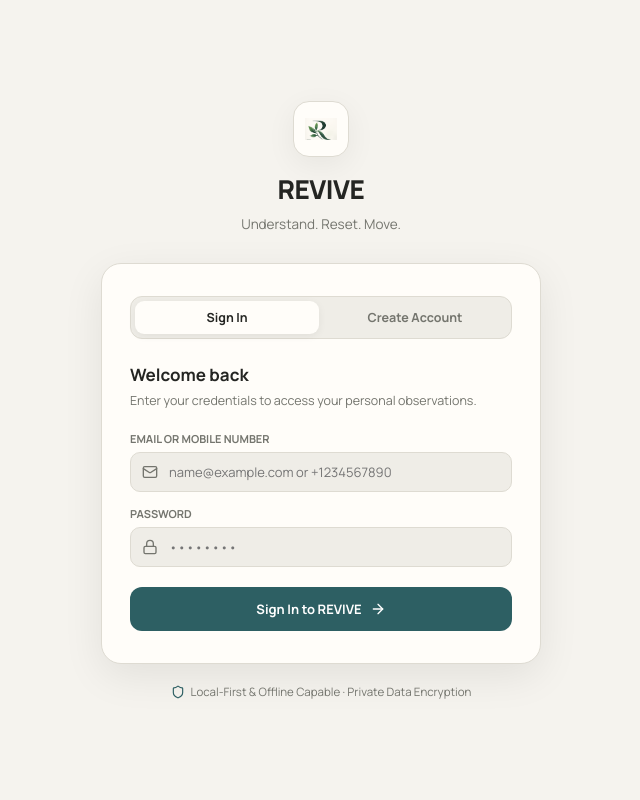
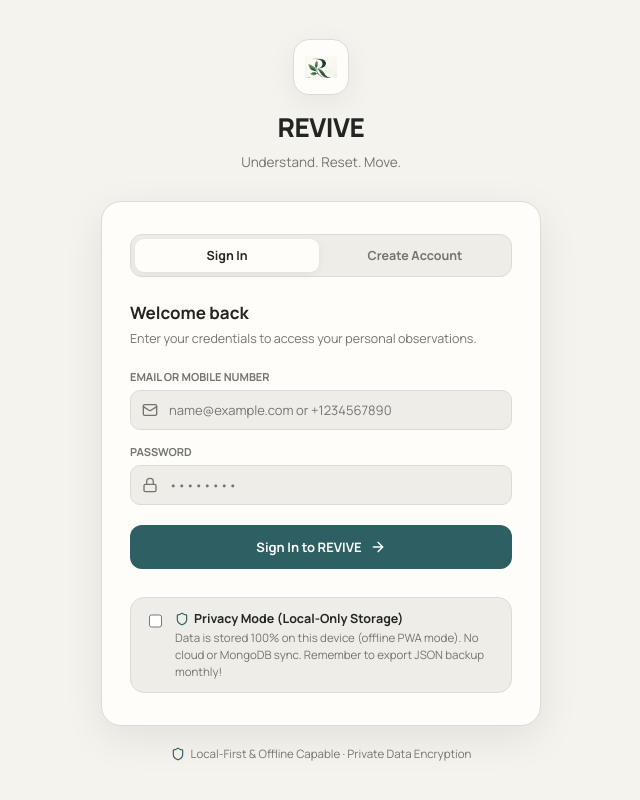
Before and after one commit to LeadWithAnkit/Revivee, a React (Vite) app: page /auth in a window 1280 px wide. Shown: the whole page, without its empty margins (319-959 px from the left). Built offline with nearby package versions, Linux system fonts and the light colour scheme.

Commit message:
Add Privacy Mode (Local-Only Storage) with monthly JSON backup export banner

```diff
--- a/src/components/Layout.tsx
+++ b/src/components/Layout.tsx
@@ -1,5 +1,5 @@
 import { NavLink, Outlet, Navigate, useNavigate } from "react-router-dom";
-import { CalendarDays, ChartNoAxesCombined, Compass, Focus, Home, Library, Map, Menu, Moon, RotateCcw, Settings, Sparkles, X, LogOut, User as UserIcon } from "lucide-react";
+import { CalendarDays, ChartNoAxesCombined, Compass, Focus, Home, Library, Map, Menu, Moon, RotateCcw, Settings, Sparkles, X, LogOut, User as UserIcon, Shield, Download } from "lucide-react";
 import { useEffect, useState } from "react";
 import { useTheme, useAuth } from "../context";
 import { Chatbot } from "./Chatbot";
@@ -29,6 +29,22 @@ export function Layout() {
   useEffect(() => {
     db.checkConnectionStatus().then(setStatus);
   }, []);
+
+  const handleExportBackup = async () => {
+    try {
+      const data = await db.exportAll();
+      const blob = new Blob([JSON.stringify(data, null, 2)], { type: "application/json" });
+      const url = URL.createObjectURL(blob);
+      const a = document.createElement("a");
+      a.href = url;
+      const monthStr = new Date().toISOString().slice(0, 7);
+      a.download = `revive-privacy-backup-${monthStr}.json`;
+      a.click();
+      URL.revokeObjectURL(url);
+    } catch (err) {
+      console.error("Export error", err);
+    }
+  };
 
   // Protect all app routes: If not logged in, redirect to /auth
   if (!currentUser) {
@@ -97,7 +113,7 @@ export function Layout() {
                   textOverflow: "ellipsis"
                 }}
               >
-                {currentUser.name || currentUser.identifier}
+                {currentUser.name || currentUser.identifier} {currentUser.isPrivacyMode ? "🔒" : ""}
               </span>
             </div>
             <button
@@ -142,6 +158,38 @@ export function Layout() {
             <span className="status-dot" style={{ background: status.connected ? "#10b981" : "#ef4444" }} />
           </div>
         </header>
+
+        {/* Monthly Privacy Mode Backup Banner */}
+        {currentUser?.isPrivacyMode && (
+          <div
+            style={{
+              background: "color-mix(in srgb, var(--accent) 12%, var(--surface))",
+              borderBottom: "1px solid var(--line)",
+              padding: "10px 20px",
+              display: "flex",
+              alignItems: "center",
+              justifyContent: "space-between",
+              gap: "12px",
+              fontSize: "12px",
+              color: "var(--ink)"
+            }}
+          >
+            <div style={{ display: "flex", alignItems: "center", gap: "8px" }}>
+              <Shield size={16} color="var(--accent)" />
+              <span>
+                <strong>Privacy Mode Active:</strong> All data is stored 100% locally on this device. Export your JSON backup monthly!
+              </span>
+            </div>
+            <button
+              className="btn btn-primary"
+              onClick={handleExportBackup}
+              style={{ padding: "5px 12px", fontSize: "11.5px", gap: "5px", whiteSpace: "nowrap" }}
+            >
+              <Download size={13} /> Export JSON
+            </button>
+          </div>
+        )}
+
         <Outlet />
         <Chatbot />
       </main>
--- a/src/context.tsx
+++ b/src/context.tsx
@@ -8,8 +8,8 @@ type ContextValue = {
   theme: Theme;
   toggleTheme: () => void;
   currentUser: User | null;
-  login: (identifier: string, password: string) => { success: boolean; user?: User; error?: string };
-  signup: (name: string, identifier: string, password: string) => { success: boolean; user?: User; error?: string };
+  login: (identifier: string, password: string, isPrivacyMode?: boolean) => { success: boolean; user?: User; error?: string };
+  signup: (name: string, identifier: string, password: string, isPrivacyMode?: boolean) => { success: boolean; user?: User; error?: string };
   logout: () => void;
 };
 
@@ -40,15 +40,15 @@ export function AppProvider({ children }: { children: ReactNode }) {
           return next;
         }),
       currentUser,
-      login: (identifier: string, password: string) => {
-        const res = auth.login(identifier, password);
+      login: (identifier: string, password: string, isPrivacyMode = false) => {
+        const res = auth.login(identifier, password, isPrivacyMode);
         if (res.success && res.user) {
           setCurrentUser(res.user);
         }
         return res;
       },
-      signup: (name: string, identifier: string, password: string) => {
-        const res = auth.signup(name, identifier, password);
+      signup: (name: string, identifier: string, password: string, isPrivacyMode = false) => {
+        const res = auth.signup(name, identifier, password, isPrivacyMode);
         if (res.success && res.user) {
           setCurrentUser(res.user);
         }
--- a/src/lib/auth.ts
+++ b/src/lib/auth.ts
@@ -3,6 +3,7 @@ export type User = {
   name: string;
   identifier: string; // Email address or phone number
   createdAt: string;
+  isPrivacyMode?: boolean; // Local-only device storage mode
 };
 
 type StoredUser = User & {
@@ -58,7 +59,12 @@ export const auth = {
     return user ? user.id : "guest_default";
   },
 
-  signup(name: string, identifier: string, password: string): { success: boolean; user?: User; error?: string } {
+  isPrivacyMode(): boolean {
+    const user = this.getCurrentUser();
+    return !!user?.isPrivacyMode;
+  },
+
+  signup(name: string, identifier: string, password: string, isPrivacyMode = false): { success: boolean; user?: User; error?: string } {
     const trimmedId = identifier.trim().toLowerCase();
     const trimmedName = name.trim() || trimmedId.split("@")[0];
 
@@ -80,7 +86,8 @@ export const auth = {
       name: trimmedName,
       identifier: trimmedId,
       createdAt: new Date().toISOString(),
-      passwordHash: simpleHash(password)
+      passwordHash: simpleHash(password),
+      isPrivacyMode
     };
 
     users.push(newUser);
@@ -90,22 +97,25 @@ export const auth = {
       id: newUser.id,
       name: newUser.name,
       identifier: newUser.identifier,
-      createdAt: newUser.createdAt
+      createdAt: newUser.createdAt,
+      isPrivacyMode
     };
 
     localStorage.setItem(SESSION_KEY, JSON.stringify(publicUser));
 
-    // Async sync to MongoDB serverless API if connected
+    // Only sync to MongoDB cloud API if Privacy Mode is OFF
+    if (!isPrivacyMode) {
       fetch("/api/auth?action=signup", {
         method: "POST",
         headers: { "Content-Type": "application/json" },
         body: JSON.stringify({ name: trimmedName, identifier: trimmedId, password })
       }).catch(() => {});
+    }
 
     return { success: true, user: publicUser };
   },
 
-  login(identifier: string, password: string): { success: boolean; user?: User; error?: string } {
+  login(identifier: string, password: string, isPrivacyMode = false): { success: boolean; user?: User; error?: string } {
     const trimmedId = identifier.trim().toLowerCase();
     if (!trimmedId || !password) {
       return { success: false, error: "Please enter your email/phone and password." };
@@ -116,6 +126,9 @@ export const auth = {
     const found = users.find(u => u.identifier.toLowerCase() === trimmedId);
 
     if (!found) {
+      if (isPrivacyMode) {
+        return this.signup(trimmedId.split("@")[0], trimmedId, password || "privacy123", true);
+      }
       return { success: false, error: "No account found with this email or mobile number." };
     }
 
@@ -123,21 +136,28 @@ export const auth = {
       return { success: false, error: "Incorrect password. Please try again." };
     }
 
+    // Update user privacy mode preference
+    found.isPrivacyMode = isPrivacyMode;
+    saveUsers(users);
+
     const publicUser: User = {
       id: found.id,
       name: found.name,
       identifier: found.identifier,
-      createdAt: found.createdAt
+      createdAt: found.createdAt,
+      isPrivacyMode
     };
 
     localStorage.setItem(SESSION_KEY, JSON.stringify(publicUser));
 
-    // Async sync to MongoDB serverless API if connected
+    // Only sync to MongoDB cloud API if Privacy Mode is OFF
+    if (!isPrivacyMode) {
       fetch("/api/auth?action=login", {
         method: "POST",
         headers: { "Content-Type": "application/json" },
         body: JSON.stringify({ identifier: trimmedId, password })
       }).catch(() => {});
+    }
 
     return { success: true, user: publicUser };
   },
--- a/src/lib/db.ts
+++ b/src/lib/db.ts
@@ -124,6 +124,14 @@ export type ConnectionStatus = {
 };
 
 export async function checkConnectionStatus(): Promise<ConnectionStatus> {
+  if (auth.isPrivacyMode()) {
+    return {
+      mode: "local",
+      connected: true,
+      message: "Privacy Mode Active (100% Local Storage)",
+      database: "Local PWA IndexedDB"
+    };
+  }
   try {
     const controller = new AbortController();
     const timer = setTimeout(() => controller.abort(), 3000);
@@ -155,8 +163,9 @@ export async function checkConnectionStatus(): Promise<ConnectionStatus> {
   };
 }
 
-// API Sync Helpers
+// API Sync Helpers (Bypassed in Privacy Mode)
 async function syncApiPost<T>(endpoint: string, payload: T): Promise<boolean> {
+  if (auth.isPrivacyMode()) return false;
   try {
     const userId = auth.getActiveUserId();
     const res = await fetch(endpoint, {
@@ -171,6 +180,7 @@ async function syncApiPost<T>(endpoint: string, payload: T): Promise<boolean> {
 }
 
 async function syncApiGet<T>(endpoint: string): Promise<T[] | null> {
+  if (auth.isPrivacyMode()) return null;
   try {
     const userId = auth.getActiveUserId();
     const res = await fetch(`${endpoint}?userId=${encodeURIComponent(userId)}`, {
--- a/src/pages/Auth.tsx
+++ b/src/pages/Auth.tsx
@@ -12,6 +12,7 @@ export default function Auth() {
   const [name, setName] = useState("");
   const [identifier, setIdentifier] = useState(""); // Email or Mobile Number
   const [password, setPassword] = useState("");
+  const [isPrivacyMode, setIsPrivacyMode] = useState(false);
   const [error, setError] = useState<string | null>(null);
   const [successMsg, setSuccessMsg] = useState<string | null>(null);
 
@@ -26,17 +27,17 @@ export default function Auth() {
     setSuccessMsg(null);
 
     if (mode === "login") {
-      const res = login(identifier, password);
+      const res = login(identifier, password, isPrivacyMode);
       if (res.success) {
-        setSuccessMsg("Welcome back to REVIVE!");
+        setSuccessMsg(isPrivacyMode ? "Welcome back to REVIVE! (Privacy Mode Active)" : "Welcome back to REVIVE!");
         setTimeout(() => navigate("/"), 400);
       } else {
         setError(res.error || "Authentication failed.");
       }
     } else {
-      const res = signup(name, identifier, password);
+      const res = signup(name, identifier, password, isPrivacyMode);
       if (res.success) {
-        setSuccessMsg("Account created successfully! Welcome to REVIVE.");
+        setSuccessMsg(isPrivacyMode ? "Account created in Privacy Mode! Local-only storage active." : "Account created successfully! Welcome to REVIVE.");
         setTimeout(() => navigate("/"), 400);
       } else {
         setError(res.error || "Signup failed.");
@@ -292,6 +293,35 @@ export default function Auth() {
               <ArrowRight size={16} />
             </button>
 
+            {/* Privacy Mode (Local-Only Storage) Option */}
+            <div
+              style={{
+                marginTop: "14px",
+                padding: "12px 14px",
+                borderRadius: "14px",
+                background: isPrivacyMode ? "color-mix(in srgb, var(--accent) 12%, var(--surface-2))" : "var(--surface-2)",
+                border: isPrivacyMode ? "1px solid var(--accent)" : "1px solid var(--line)",
+                transition: "all 0.2s"
+              }}
+            >
+              <label style={{ display: "flex", alignItems: "flex-start", gap: "10px", cursor: "pointer", userSelect: "none" }}>
+                <input
+                  type="checkbox"
+                  checked={isPrivacyMode}
+                  onChange={e => setIsPrivacyMode(e.target.checked)}
+                  style={{ marginTop: "3px", width: "16px", height: "16px", accentColor: "var(--accent)", cursor: "pointer" }}
+                />
+                <div>
+                  <div style={{ fontSize: "12.5px", fontWeight: 700, color: "var(--ink)", display: "flex", alignItems: "center", gap: "5px" }}>
+                    <Shield size={14} color="var(--accent)" />
+                    <span>Privacy Mode (Local-Only Storage)</span>
+                  </div>
+                  <p className="muted" style={{ fontSize: "11.5px", margin: "3px 0 0", lineHeight: "1.45" }}>
+                    Data is stored 100% on this device (offline PWA mode). No cloud or MongoDB sync. Remember to export JSON backup monthly!
+                  </p>
+                </div>
+              </label>
+            </div>
           </form>
         </Card>
 
```
Lines whose indentation alone changed are shown as unchanged.
